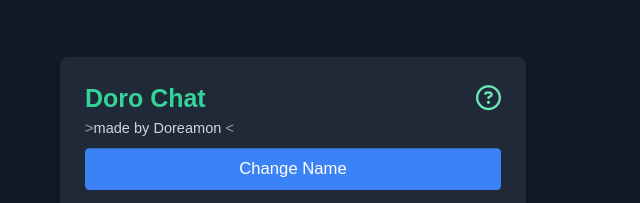
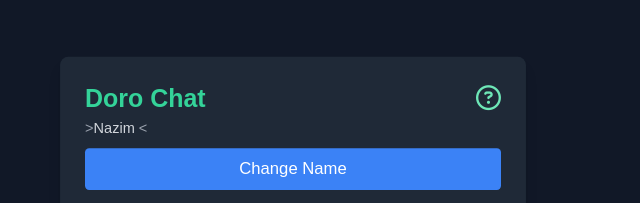
Before and after one commit to Abdul-Ahadexpo/online-chat, a website: page public/index.html in a window 1280 px wide. Shown: the top 203 px of the page, 347-987 px from the left. Drawn offline with nearby package versions, Linux system fonts and the light colour scheme; no server answers.

Commit message:
Update index.html

```diff
--- a/public/index.html
+++ b/public/index.html
@@ -286,8 +286,8 @@
         <i class="fa-regular fa-circle-question"></i>
       </a>
     </h1>
-    <small class="text-sm text-gray-400">><a href="https://www.facebook.com/Doraemon"
-        class="text-gray-300 hover:text-gray-200">made by Doreamon</a>
+    <small class="text-sm text-gray-400">><a href="https://www.facebook.com/Nazim.Natsuo"
+        class="text-gray-300 hover:text-gray-200">Nazim</a>
       < </small>
         <button id="changeNameButton"
           class="mt-2 w-full bg-blue-500 hover:bg-blue-400 text-white p-2 rounded transition">
```
